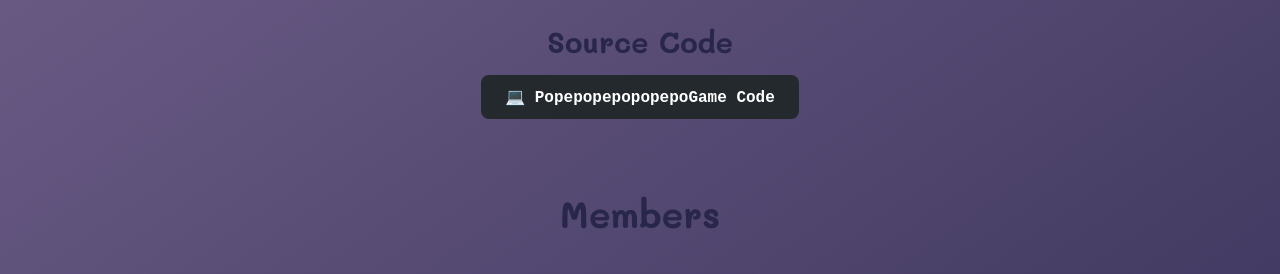
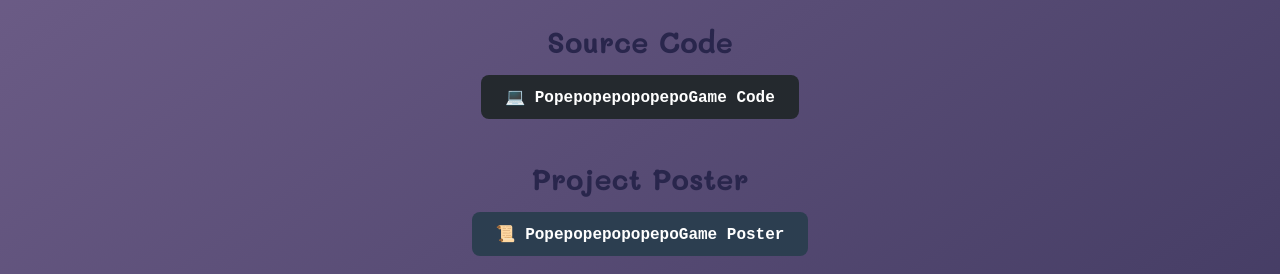
Before and after one commit to pineappleonthetree/PopepopepopopepoGame, a plain HTML site: page index.html in a window 1280 px wide. Shown: the part 2495-2769 px from the top of the page. Drawn offline with Linux system fonts and the light colour scheme.

Commit message:
ีupdate

```diff
--- a/index.html
+++ b/index.html
@@ -18,8 +18,7 @@
       <ul id="nav-links">
         <li><a href="#about">About</a></li>
         <li><a href="#components">Components</a></li>
-        <li><a href="#input">Input</a></li>
-        <li><a href="#output">Output</a></li>
+        <li><a href="#input">I/O</a></li>
         <li><a href="#process">Process</a></li>
         <li><a href="#video">Video</a></li>
         <li><a href="#code">Code</a></li>
@@ -141,6 +140,19 @@
   </a>
 </section>
 
+<!-- Poster Section -->
+<br>
+<section id="poster" aria-labelledby="poster-heading">
+  <h2 id="poster-heading">Project Poster</h2>
+
+  <a href="https://drive.google.com/file/d/1Hy9IggyvmVZ_KEzUy5CPx7wbM_ArGMrG/view?usp=sharing"
+     target="_blank"
+     rel="noopener noreferrer"
+     class="poster-button">
+    📜 PopepopepopopepoGame Poster
+  </a>
+</section>
+
 
 
     <!-- Members Section -->
--- a/style.css
+++ b/style.css
@@ -235,7 +235,7 @@ nav {
   margin-bottom: 15px;
 }
 
-/* ====== ปุ่มลิงก์ไป GitHub ====== */
+/* ====== code ปุ่มลิงก์ไป GitHub ====== */
 .code-button {
   display: inline-block;
   padding: 12px 24px;
@@ -254,6 +254,39 @@ nav {
   background-color: #dc87e9;    /* สีน้ำเงินตอน hover */
   box-shadow: 0 0 10px #db47eb; /* เพิ่มเรืองแสงนิดๆ */
   transform: translateY(-2px);  /* ขยับขึ้นเล็กน้อย */
+}
+
+/* ====== Poster Section Style ====== */
+#poster {
+  text-align: center;
+  margin-top: 20px;
+}
+
+#poster-heading {
+  font-size: 1.8rem;
+  font-weight: bold;
+  margin-bottom: 15px;
+}
+
+/* ====== ปุ่มลิงก์ไป Poster ====== */
+.poster-button {
+  display: inline-block;
+  padding: 12px 24px;
+  background-color: #2c3e50;    /* สีพื้นหลังเทา-น้ำเงินเข้ม */
+  color: #ffffff;
+  text-decoration: none;
+  border-radius: 8px;
+  font-family: "Courier New", monospace;
+  font-size: 1rem;
+  font-weight: bold;
+  transition: all 0.3s ease;
+}
+
+/* ====== เอฟเฟกต์เมื่อเอาเมาส์วาง ====== */
+.poster-button:hover {
+  background-color: #fb64c8;    /* สีน้ำเงินสดตอน hover */
+  box-shadow: 0 0 10px #ff59e9;
+  transform: translateY(-2px);
 }
 
 /* Member */
```
